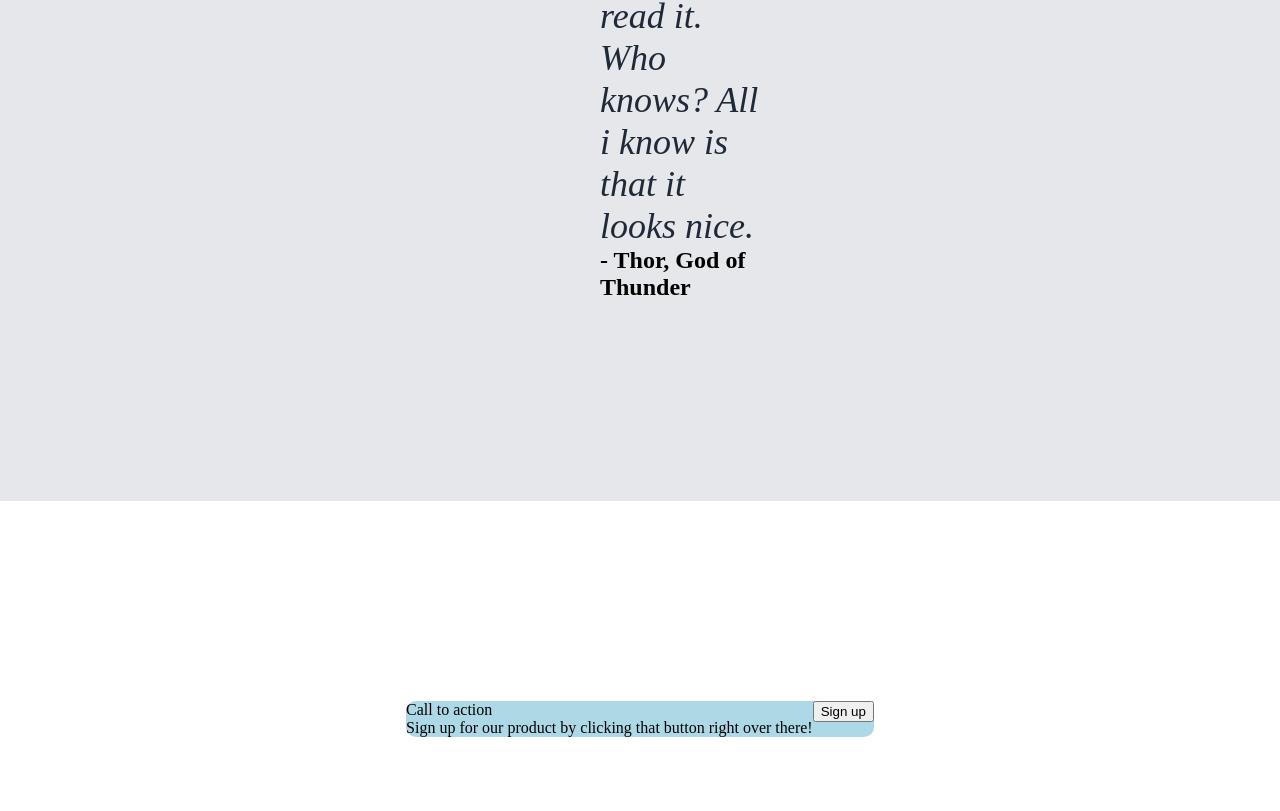
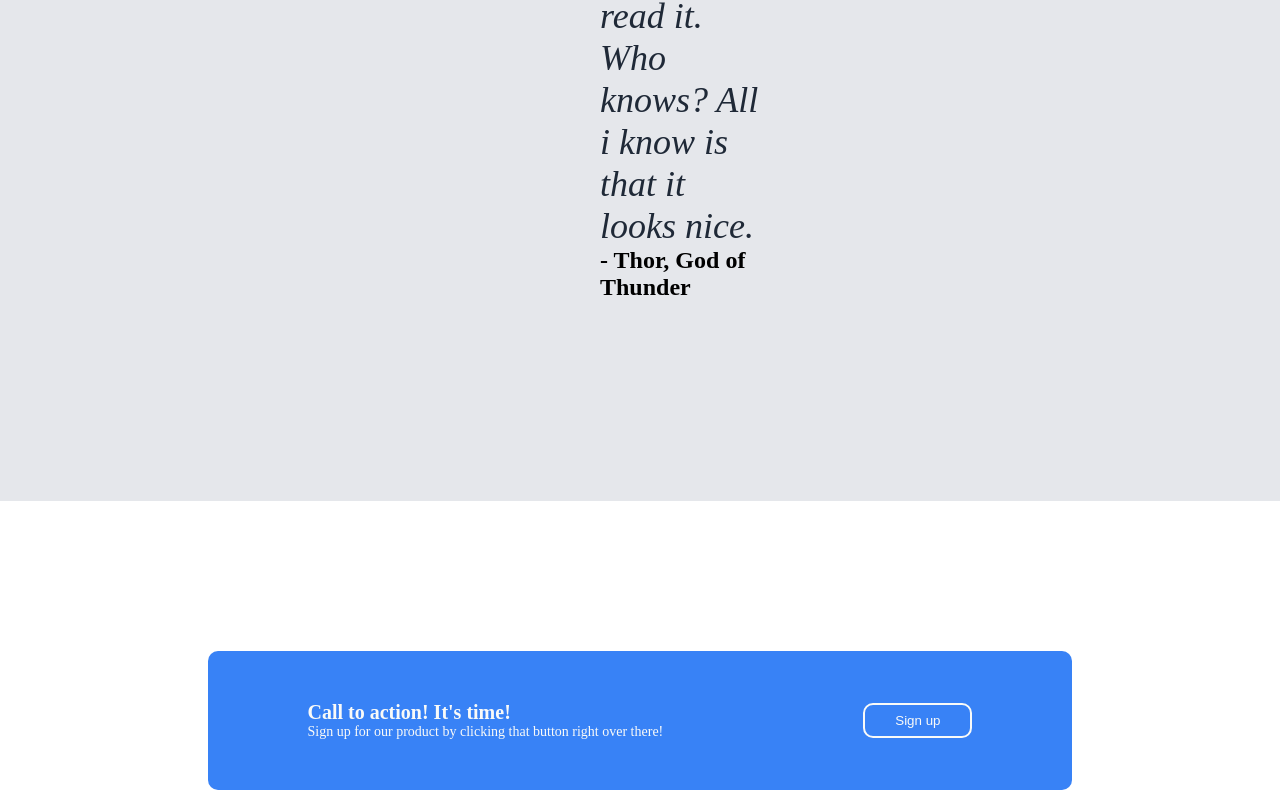
Before and after one commit to vcastelan/odin-landing-page-2, a plain HTML site: page index.html in a window 1280 px wide. Shown: the part 1986-2797 px from the top of the page. Drawn offline with Linux system fonts and the light colour scheme.

Commit message:
adjusted top container and finshed all buttons

```diff
--- a/index.html
+++ b/index.html
@@ -23,13 +23,17 @@
   <div class="content">
     <!-- top has 2 sections. content (left side) and img (right side) -->
     <div class="top-container">
+      <div class="top-container-content">
           <div class="left">
             <div class="awesome">This website is awesome</div>
-        <div class="subtext">This website has some subtext that goes here under the main title</div>
+            <div class="subtext">This website has some subtext that goes here under the main title. It's a smaller font and
+              the color is lower contrast
+            </div>
             <button>Sign up</button>
           </div>
           <div class="right">
             <img src="./images/waterfall.jpg" alt="looking at a waterfall">
+          </div>
       </div>
     </div>
 
@@ -67,13 +71,13 @@
     </div>
 
     <!-- sign up section -->
-    <div class="bottom-section">
+    <div class="bottom-container">
       <!-- container with blue background and padding and alignenet needs to be centered -->
-      <div class="bottom-container">
+      <div class="sign-up-container">
         <!-- need a container to move the call to action and description -->
-          <div class="left-container">
-            <div>Call to action</div>
-            <div>Sign up for our product by clicking that button right over there!</div>
+          <div class="left-writing">
+            <div class="call">Call to action! It's time!</div>
+            <div class="description">Sign up for our product by clicking that button right over there!</div>
           </div>
           <!-- sign up button to the right -->
           <div class="right-button">
--- a/style.css
+++ b/style.css
@@ -63,22 +63,32 @@ a {
 .top-container {
   display: flex;
   justify-content: center;
-  gap: 100px;
-  color: #f9faf8;
   padding: 100px;
 }
 
-.top-container button {
-  background-color: blue;
+.top-container-content {
+  display: flex;
+  gap: 100px;
+  color: #f9faf8;
+}
+
+
+button {
+  background-color: #3882f6;
   color: #f9faf8;
   padding: 8px 30px;
   border-radius: 10px;
   border-style: none;
 }
+
+.left {
+  width: 400px;
+}
+
 /* content img resizing */
 .right img {
   height: 400px;
-  width: 700px;
+  width: 780px;
 }
 
 /* middle container */
@@ -135,23 +145,35 @@ a {
 }
 
 /* call to action container */
-.bottom-section {
+.bottom-container {
   display: flex;
   justify-content: center;
   align-items: center;
-  padding: 200px;
+  padding: 150px ;
 }
 
-.bottom-container {
+.sign-up-container {
   display: flex;
-  justify-content: space-between;
-  background: lightblue;
+  background-color: #3882f6;
+  align-items: center;
+  gap: 200px;
   border-radius: 10px;
+  padding: 50px 100px;
+  color: #f9faf8;
 }
 
-.left-description {
-  display: flex;
-  flex-direction: column;
+.left-writing .call {
+  font-weight: bold;
+  font-size: 20px;
+}
+
+.left-writing .description {
+  font-size: 14px;
+}
+
+.right-button button {
+  border-style: solid;
+  border-color: #f9faf8;
 }
 
 
```
Lines whose indentation alone changed are shown as unchanged.
